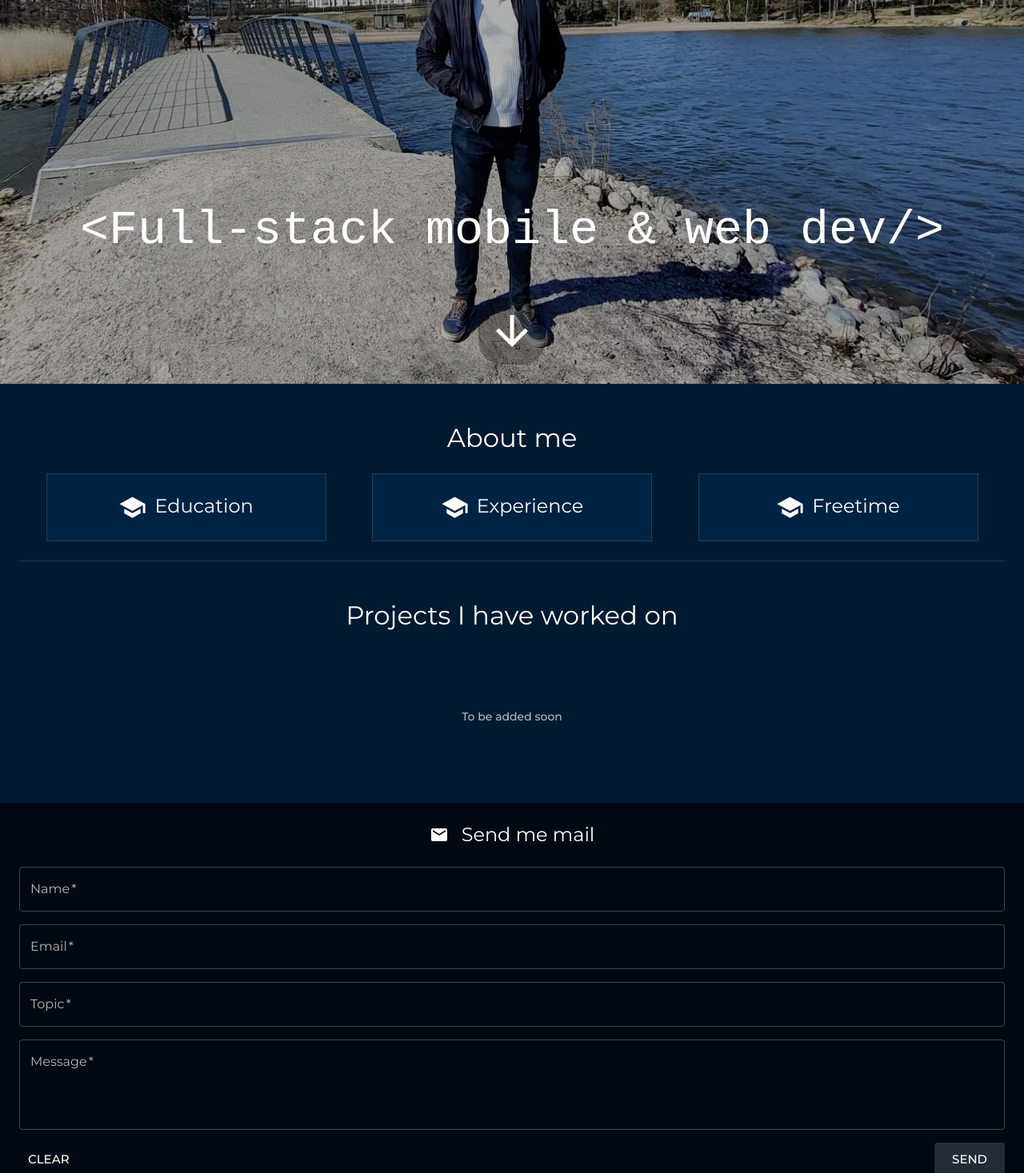
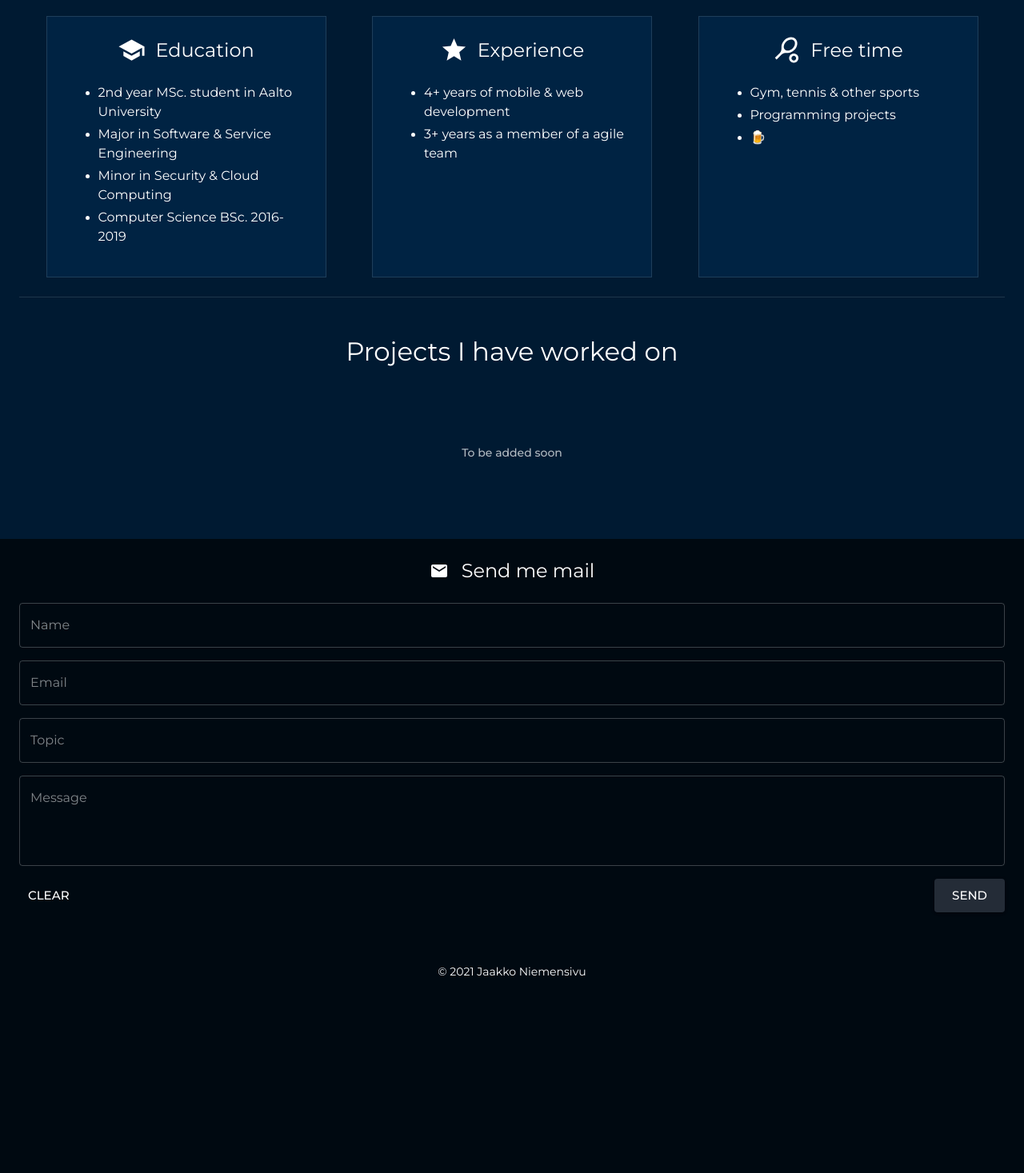
Before and after one commit to jnsvu/jniemen, a Next.js app: page / in a window 1280 px wide. Shown: the part 320-1787 px from the top of the page at 80% size. After the commit the page ends 1577 px from the top, so only its background shows below. Built offline with nearby package versions, Linux system fonts and the light colour scheme.

Commit message:
Refactor structure & add card contents

```diff
--- a/package.json
+++ b/package.json
@@ -12,9 +12,11 @@
   "dependencies": {
     "@material-ui/core": "^4.11.3",
     "@material-ui/icons": "^4.11.2",
+    "clsx": "^1.1.1",
     "next": "10.1.3",
     "nodemailer": "^6.5.0",
     "react": "17.0.2",
+    "react-div-100vh": "^0.6.0",
     "react-dom": "17.0.2",
     "react-hook-form": "^7.0.7",
     "react-query": "^3.13.12",
--- a/src/components/Alert.tsx
+++ /dev/null
@@ -1,28 +0,0 @@
-import {
-  Snackbar,
-  SnackbarProps,
-  Typography,
-  makeStyles,
-} from "@material-ui/core"
-
-const useStyles = makeStyles((theme) => ({
-  snackbar: {
-    backgroundColor: theme.palette.error.dark,
-    paddingInline: theme.spacing(2),
-    paddingBlock: theme.spacing(1),
-    borderRadius: theme.shape.borderRadius,
-  },
-}))
-
-interface AlertProps extends SnackbarProps {}
-
-export const Alert: React.FC<AlertProps> = (props) => {
-  const styles = useStyles()
-  const { message, ...snackbarProps } = props
-
-  return (
-    <Snackbar className={styles.snackbar} {...snackbarProps}>
-      <Typography variant="subtitle1">{message}</Typography>
-    </Snackbar>
-  )
-}
--- /dev/null
+++ b/src/components/Notification.tsx
@@ -0,0 +1,59 @@
+import {
+  Snackbar,
+  SnackbarProps,
+  Typography,
+  makeStyles,
+  Box,
+} from "@material-ui/core"
+import { CheckCircleOutline, ErrorOutline } from "@material-ui/icons"
+import clsx from "clsx"
+
+const useStyles = makeStyles((theme) => ({
+  baseSnackbar: {
+    paddingInline: theme.spacing(2),
+    paddingBlock: theme.spacing(1),
+    borderRadius: theme.shape.borderRadius,
+  },
+  successSnackbar: {
+    backgroundColor: theme.palette.success.main,
+  },
+  errorSnackbar: {
+    backgroundColor: theme.palette.error.main,
+  },
+  icon: {
+    marginRight: theme.spacing(2),
+  },
+}))
+
+interface NotificationProps extends SnackbarProps {
+  variant: "error" | "success"
+}
+
+const resolveIcon = (v: NotificationProps["variant"]) => {
+  return v === "success"
+    ? CheckCircleOutline
+    : v === "error"
+    ? ErrorOutline
+    : undefined
+}
+
+export const Notification: React.FC<NotificationProps> = (props) => {
+  const styles = useStyles()
+  const { message, variant, ...snackbarProps } = props
+  const Icon = resolveIcon(variant)
+
+  return (
+    <Snackbar
+      className={clsx(styles.baseSnackbar, {
+        [styles.successSnackbar]: variant === "success",
+        [styles.errorSnackbar]: variant === "error",
+      })}
+      {...snackbarProps}
+    >
+      <Box display="flex" flexDirection="row" alignItems="center">
+        {Icon && <Icon fontSize="large" className={styles.icon} />}
+        <Typography variant="subtitle1">{message}</Typography>
+      </Box>
+    </Snackbar>
+  )
+}
--- a/src/components/index.ts
+++ b/src/components/index.ts
@@ -1,2 +1,2 @@
 export * from "./page"
-export * from "./Alert"
+export * from "./Notification"
--- a/src/modules/home/api/sendMail.ts
+++ b/src/modules/home/api/sendMail.ts
@@ -1,3 +1,5 @@
+import { useMutation, UseMutationOptions } from "react-query"
+
 interface SendMailParams {
   senderMail: string
   name: string
@@ -5,7 +7,7 @@ interface SendMailParams {
   topic: string
 }
 
-export const sendMail = (params: SendMailParams) => {
+export const sendMail = async (params: SendMailParams) => {
   return fetch("/api/contact", {
     method: "POST",
     headers: { "Content-Type": "application/json" },
--- /dev/null
+++ b/src/modules/home/page/AboutMeCard.tsx
@@ -0,0 +1,55 @@
+import {
+  makeStyles,
+  Box,
+  Typography,
+  Paper,
+  SvgIconProps,
+} from "@material-ui/core"
+
+const useStyles = makeStyles((theme) => ({
+  container: {
+    flex: 0.25,
+    minWidth: "25em",
+    backgroundColor: theme.palette.primary[800],
+    padding: theme.spacing(3),
+    margin: theme.spacing(3),
+  },
+  icon: {
+    marginRight: theme.spacing(1.5),
+  },
+  item: {
+    marginBlock: theme.spacing(0.5),
+  },
+}))
+
+export interface AboutMeCardProps {
+  title: string
+  items: string[]
+  Icon: React.ComponentType<SvgIconProps>
+}
+
+export const AboutMeCard: React.FC<AboutMeCardProps> = ({
+  title,
+  items,
+  Icon,
+}) => {
+  const styles = useStyles()
+
+  return (
+    <Paper variant="outlined" square className={styles.container}>
+      <Box display="flex" justifyContent="center" alignItems="center" mb={3}>
+        <Icon fontSize="large" className={styles.icon} />
+        <Typography variant="h5" noWrap>
+          {title}
+        </Typography>
+      </Box>
+      <ul>
+        {items.map((item) => (
+          <li className={styles.item}>
+            <Typography>{item}</Typography>
+          </li>
+        ))}
+      </ul>
+    </Paper>
+  )
+}
--- a/src/modules/home/page/EmailForm.tsx
+++ b/src/modules/home/page/EmailForm.tsx
@@ -1,6 +1,24 @@
 import { useForm } from "react-hook-form"
-import { TextField, Button, Grid, Paper } from "@material-ui/core"
+import {
+  TextField,
+  Button,
+  Grid,
+  CircularProgress,
+  makeStyles,
+  Box,
+} from "@material-ui/core"
 import { emailPattern } from "../../../utils/validate"
+import { useMutation } from "react-query"
+import { Notification } from "../../../components"
+import { useState } from "react"
+import { sendMail } from "../api/sendMail"
+
+const useStyles = makeStyles((theme) => ({
+  buttonProgress: {
+    position: "absolute",
+    color: theme.palette.primary[100],
+  },
+}))
 
 interface EmailFormFields {
   name: string
@@ -9,25 +27,42 @@ interface EmailFormFields {
   message: string
 }
 
-interface EmailFormProps {
-  onSubmit(data: EmailFormFields): void
-}
-
-export const EmailForm: React.FC<EmailFormProps> = ({ onSubmit }) => {
+export const EmailForm: React.FC = () => {
+  const styles = useStyles()
   const {
     handleSubmit,
     register,
     reset,
     formState: { errors },
-  } = useForm<EmailFormFields>()
+  } = useForm<EmailFormFields>({
+    defaultValues: { email: "", name: "", topic: "", message: "" },
+  })
+  const [showErrorNotification, setErrorNotification] = useState(false)
+  const [showSuccessNotification, setSuccessNotification] = useState(false)
+
+  const { mutate, isLoading } = useMutation(sendMail, {
+    onSuccess: () => {
+      setSuccessNotification(true)
+    },
+    onError: (e) => {
+      setErrorNotification(true)
+    },
+    onSettled: () => {
+      reset()
+    },
+  })
 
   const _onSubmit = (data: EmailFormFields) => {
-    onSubmit(data)
-    reset()
+    const { message, name, email, topic } = data
+    mutate({ message, name, senderMail: email, topic })
   }
 
   return (
-    <form onSubmit={handleSubmit(_onSubmit)} onReset={() => reset()}>
+    <>
+      <form
+        onSubmit={handleSubmit(_onSubmit)}
+        onReset={() => reset({ email: "", name: "", topic: "", message: "" })}
+      >
         <Grid container spacing={2}>
           <Grid item xs={12}>
             <TextField
@@ -37,7 +72,7 @@ export const EmailForm: React.FC<EmailFormProps> = ({ onSubmit }) => {
               helperText={errors.name?.message}
               required
               name="name"
-            label="Name"
+              placeholder="Name"
               variant="outlined"
             />
           </Grid>
@@ -55,7 +90,7 @@ export const EmailForm: React.FC<EmailFormProps> = ({ onSubmit }) => {
               error={!!errors.email}
               helperText={errors.email?.message}
               name="email"
-            label="Email"
+              placeholder="Email"
               variant="outlined"
             />
           </Grid>
@@ -67,7 +102,7 @@ export const EmailForm: React.FC<EmailFormProps> = ({ onSubmit }) => {
               error={!!errors.topic}
               helperText={errors.topic?.message}
               name="topic"
-            label="Topic"
+              placeholder="Topic"
               variant="outlined"
             />
           </Grid>
@@ -79,7 +114,7 @@ export const EmailForm: React.FC<EmailFormProps> = ({ onSubmit }) => {
               error={!!errors.message}
               helperText={errors.message?.message}
               name="message"
-            label="Message"
+              placeholder="Message"
               variant="outlined"
               multiline
               rows={4}
@@ -91,16 +126,37 @@ export const EmailForm: React.FC<EmailFormProps> = ({ onSubmit }) => {
             </Button>
           </Grid>
           <Grid container item xs={6} justify="flex-end">
+            <Box display="flex" alignItems="center" justifyContent="center">
               <Button
                 size="large"
                 variant="contained"
                 color="secondary"
                 type="submit"
+                disabled={isLoading}
               >
                 Send
               </Button>
+              {isLoading && (
+                <CircularProgress size={24} className={styles.buttonProgress} />
+              )}
+            </Box>
           </Grid>
         </Grid>
       </form>
+      <Notification
+        variant="error"
+        open={showErrorNotification}
+        autoHideDuration={5000}
+        onClose={() => setErrorNotification(false)}
+        message="Failed to send email. Please try again later."
+      />
+      <Notification
+        variant="success"
+        open={showSuccessNotification}
+        autoHideDuration={4000}
+        onClose={() => setSuccessNotification(false)}
+        message="Email sent."
+      />
+    </>
   )
 }
--- a/src/modules/home/page/ProfileImage.tsx
+++ b/src/modules/home/page/ProfileImage.tsx
@@ -2,12 +2,12 @@ import { makeStyles, Box, IconButton, Typography } from "@material-ui/core"
 import Image from "next/image"
 import { ArrowDownward } from "@material-ui/icons"
 import Typist from "react-typist"
+import Div100vh from "react-div-100vh"
 
 const useStyles = makeStyles((theme) => ({
   imageContainer: {
     display: "flex",
     flexDirection: "column",
-    height: "100vh",
   },
   image: {
     position: "fixed",
@@ -48,7 +48,7 @@ export const ProfileImage: React.FC<ProfileImageProps> = ({
   const styles = useStyles()
 
   return (
-    <Box className={styles.imageContainer}>
+    <Div100vh className={styles.imageContainer}>
       <Image
         src="/img/profile.jpeg"
         alt="Picture of the author"
@@ -75,6 +75,6 @@ export const ProfileImage: React.FC<ProfileImageProps> = ({
           <ArrowDownward className={styles.arrowIcon} />
         </IconButton>
       </Box>
-    </Box>
+    </Div100vh>
   )
 }
--- a/src/modules/home/page/index.tsx
+++ b/src/modules/home/page/index.tsx
@@ -1,22 +1,13 @@
-import {
-  Box,
-  Container,
-  Divider,
-  Paper,
-  Snackbar,
-  Typography,
-} from "@material-ui/core"
+import { Box, Container, Divider, Typography } from "@material-ui/core"
 import { EmailForm } from "./EmailForm"
 import { ProfileImage } from "./ProfileImage"
 import { Page } from "../../../components/page"
-import { MutableRefObject, useRef, useState } from "react"
-import { Email, School } from "@material-ui/icons"
+import { MutableRefObject, useRef } from "react"
+import { Email, School, SportsTennis, Star } from "@material-ui/icons"
 import Head from "next/head"
 import { NextPage } from "next"
 import { makeStyles } from "@material-ui/core/styles"
-import { useMutation } from "react-query"
-import { sendMail } from "../api/sendMail"
-import { Alert } from "../../../components"
+import { AboutMeCard } from "./AboutMeCard"
 
 const useStyles = makeStyles((theme) => ({
   container: {
@@ -26,12 +17,6 @@ const useStyles = makeStyles((theme) => ({
     flexGrow: 1,
     backgroundColor: theme.palette.primary[900],
     paddingTop: theme.spacing(6),
-  },
-  informationBlock: {
-    width: "25em",
-    backgroundColor: theme.palette.primary[800],
-    padding: theme.spacing(3),
-    margin: theme.spacing(3),
   },
   aboutTextContainer: {
     display: "flex",
@@ -44,13 +29,6 @@ export const HomePage: NextPage = () => {
   const aboutContainerRef = useRef<HTMLDivElement | null>(null)
   const projectsContainerRef = useRef<HTMLDivElement | null>(null)
   const contactContainerRef = useRef<HTMLDivElement | null>(null)
-  const [showFormAlert, setFormAlertVisible] = useState(false)
-  const { mutate, isLoading } = useMutation(sendMail, {
-    onSuccess: (data) => {},
-    onError: (e) => {
-      setFormAlertVisible(true)
-    },
-  })
 
   const scrollIntoView = (
     ref: MutableRefObject<HTMLDivElement | HTMLElement | null>
@@ -84,36 +62,33 @@ export const HomePage: NextPage = () => {
           </Typography>
           <Box display="flex" flexDirection="column">
             <Box display="flex" justifyContent="space-evenly" flexWrap="wrap">
-              <Paper
-                variant="outlined"
-                square
-                className={styles.informationBlock}
-              >
-                <Box display="flex" justifyContent="center">
-                  <School fontSize="large" style={{ marginRight: 10 }} />
-                  <Typography variant="h5">Education</Typography>
-                </Box>
-              </Paper>
-              <Paper
-                variant="outlined"
-                square
-                className={styles.informationBlock}
-              >
-                <Box display="flex" justifyContent="center">
-                  <School fontSize="large" style={{ marginRight: 10 }} />
-                  <Typography variant="h5">Experience</Typography>
-                </Box>
-              </Paper>
-              <Paper
-                variant="outlined"
-                square
-                className={styles.informationBlock}
-              >
-                <Box display="flex" justifyContent="center">
-                  <School fontSize="large" style={{ marginRight: 10 }} />
-                  <Typography variant="h5">Freetime</Typography>
-                </Box>
-              </Paper>
+              <AboutMeCard
+                title="Education"
+                Icon={School}
+                items={[
+                  "2nd year MSc. student in Aalto University",
+                  "Major in Software & Service Engineering",
+                  "Minor in Security & Cloud Computing",
+                  "Computer Science BSc. 2016-2019",
+                ]}
+              />
+              <AboutMeCard
+                title="Experience"
+                items={[
+                  "4+ years of mobile & web development",
+                  "3+ years as a member of a agile team",
+                ]}
+                Icon={Star}
+              />
+              <AboutMeCard
+                title="Free time"
+                items={[
+                  "Gym, tennis & other sports",
+                  "Programming projects",
+                  "🍺",
+                ]}
+                Icon={SportsTennis}
+              />
             </Box>
           </Box>
           <Divider />
@@ -144,19 +119,9 @@ export const HomePage: NextPage = () => {
               <Typography variant="h5">Send me mail</Typography>
             </Box>
           </Box>
-          <EmailForm
-            onSubmit={({ message, email, name, topic }) =>
-              mutate({ message, name, senderMail: email, topic })
-            }
-          />
+          <EmailForm />
         </Container>
       </Page>
-      <Alert
-        open={showFormAlert}
-        autoHideDuration={6000}
-        onClose={() => setFormAlertVisible(false)}
-        message="Failed to send email. Please try again later."
-      />
     </>
   )
 }
--- a/src/styles/theme.ts
+++ b/src/styles/theme.ts
@@ -51,11 +51,9 @@ const theme = createMuiTheme({
         color: "#fff",
       },
     },
-    MuiDrawer: {
-
-    }
   },
 })
+
 const responsiveTheme = responsiveFontSizes(theme)
 export { responsiveTheme as theme }
 
```
Also changed, not shown: src/pages/api/contact.ts (+6 -2 lines), 1 other file (tests, documents, lock files or other folders). Lines whose indentation alone changed are shown as unchanged.
